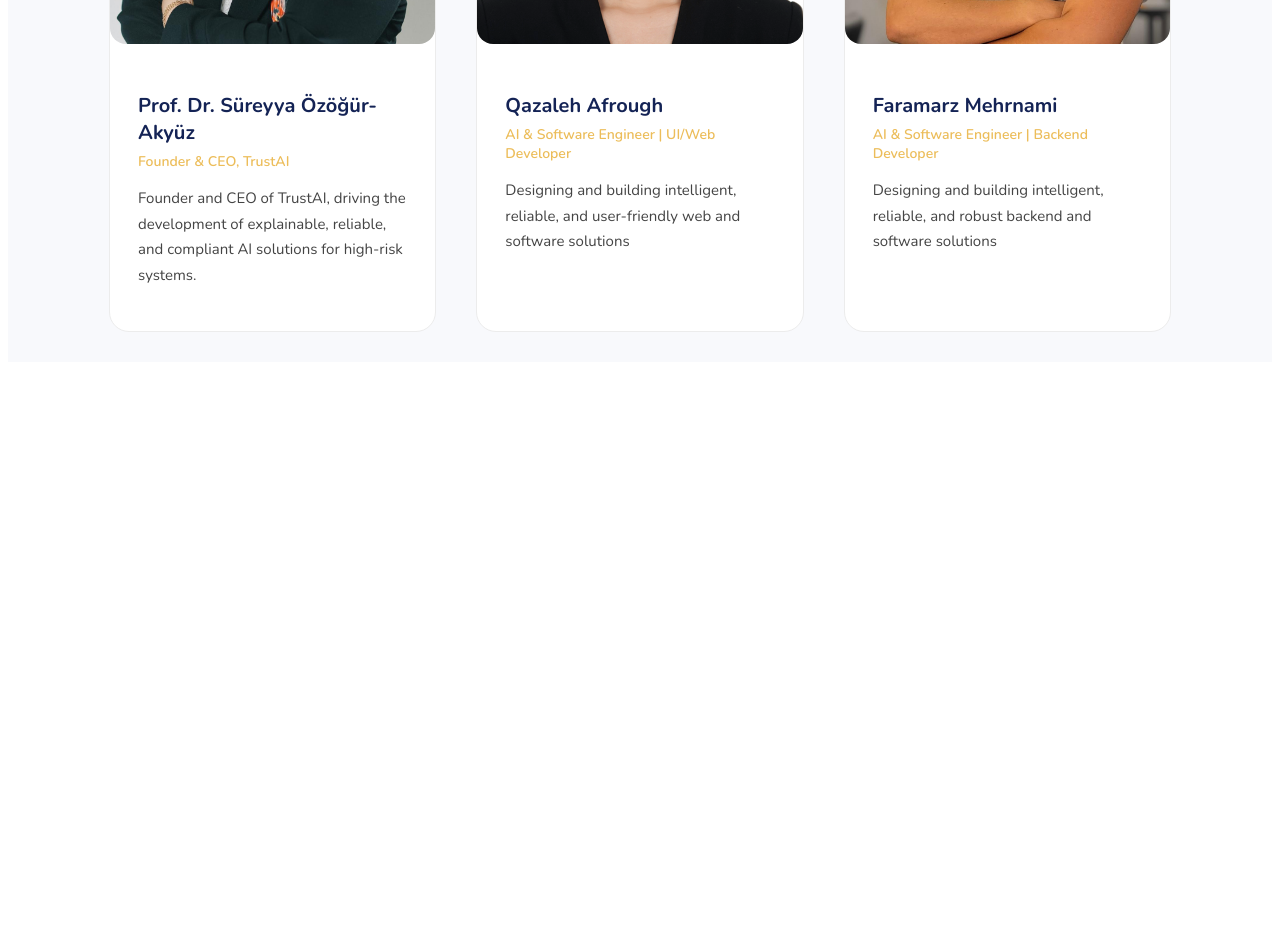
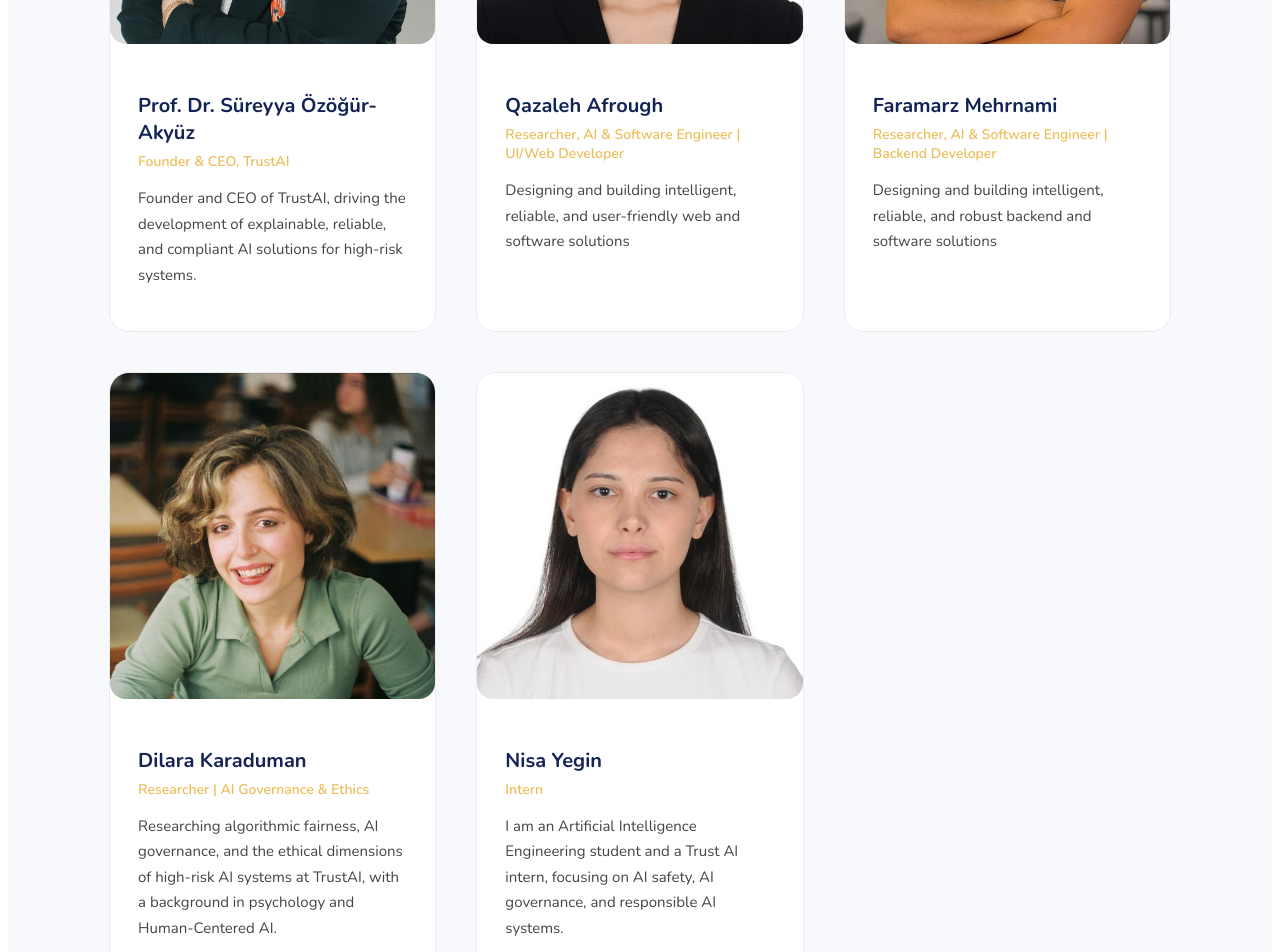
Before and after one commit to qazaleh/Trust-AI-Front, a Vue app: page /en/our-teams in a window 1280 px wide. Shown: the part 680-1632 px from the top of the page. Before the commit the page ends 1050 px from the top, so only its background shows below. Built offline with nearby package versions, Linux system fonts and the light colour scheme.

Commit message:
add new team members

```diff
--- a/src/views/OurTeams.vue
+++ b/src/views/OurTeams.vue
@@ -8,15 +8,27 @@ const teamMembers = [
   },
    {
     name: "Qazaleh Afrough",
-    role: "AI & Software Engineer | UI/Web Developer",
+    role: "Researcher, AI & Software Engineer | UI/Web Developer",
     bio: "Designing and building intelligent, reliable, and user-friendly web and software solutions",
     image: "/QA.JPG"
   },
   {
     name: "Faramarz Mehrnami",
-    role: "AI & Software Engineer | Backend Developer",
+    role: "Researcher, AI & Software Engineer | Backend Developer",
     bio: "Designing and building intelligent, reliable, and robust backend and software solutions",
     image: "/FM.JPG"
+  },
+  {
+    name: "Dilara Karaduman",
+    role: "Researcher | AI Governance & Ethics",
+    bio: "Researching algorithmic fairness, AI governance, and the ethical dimensions of high-risk AI systems at TrustAI, with a background in psychology and Human-Centered AI.",
+    image: "/DL.JPG"
+  },
+  {
+    name: "Nisa Yegin",
+    role: "Intern",
+    bio: "I am an Artificial Intelligence Engineering student and a Trust AI intern, focusing on AI safety, AI governance, and responsible AI systems.",
+    image: "/NY.JPG"
   },
 
 ]
```
Also changed, not shown: public/DL.JPG (added), public/NY.JPG (added).
